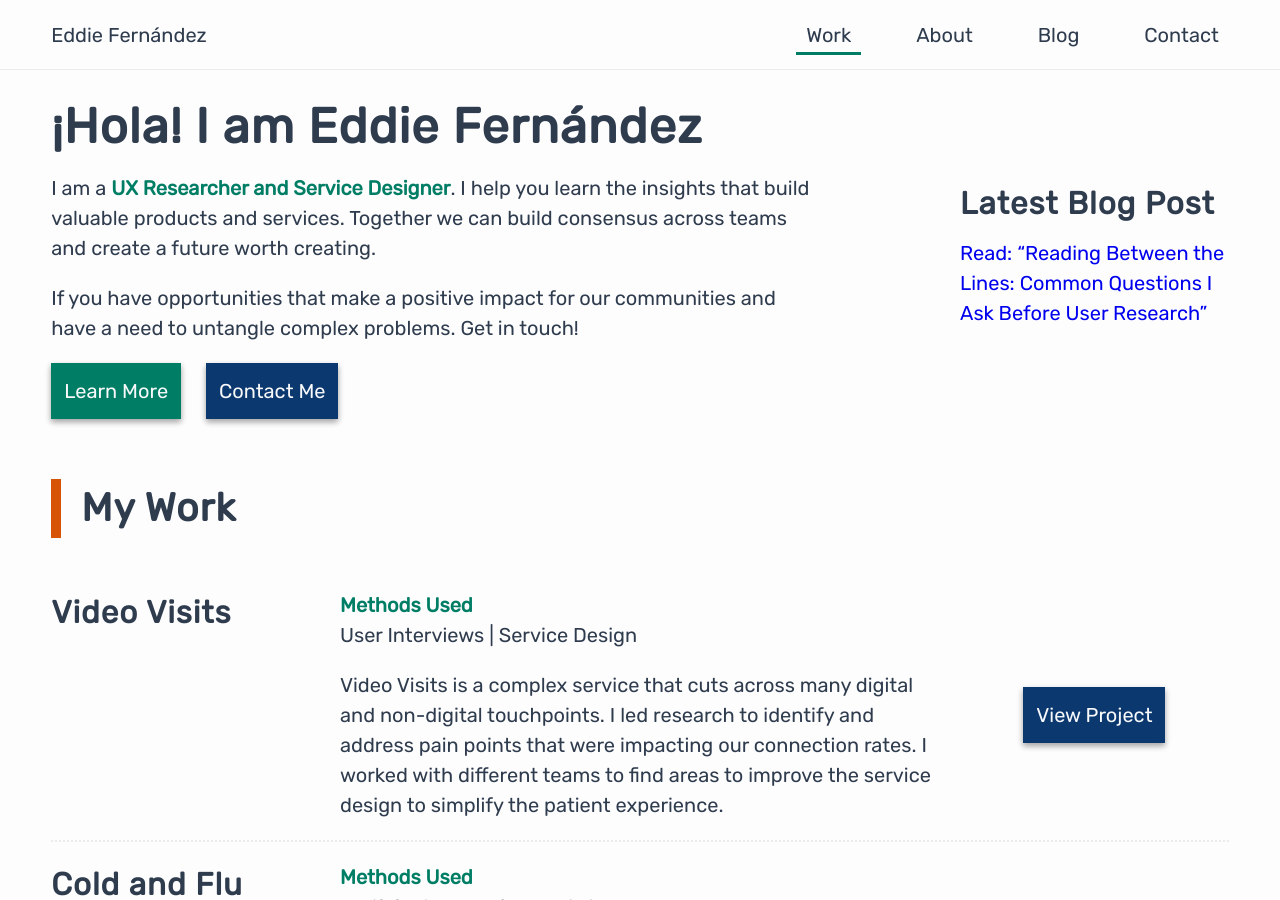
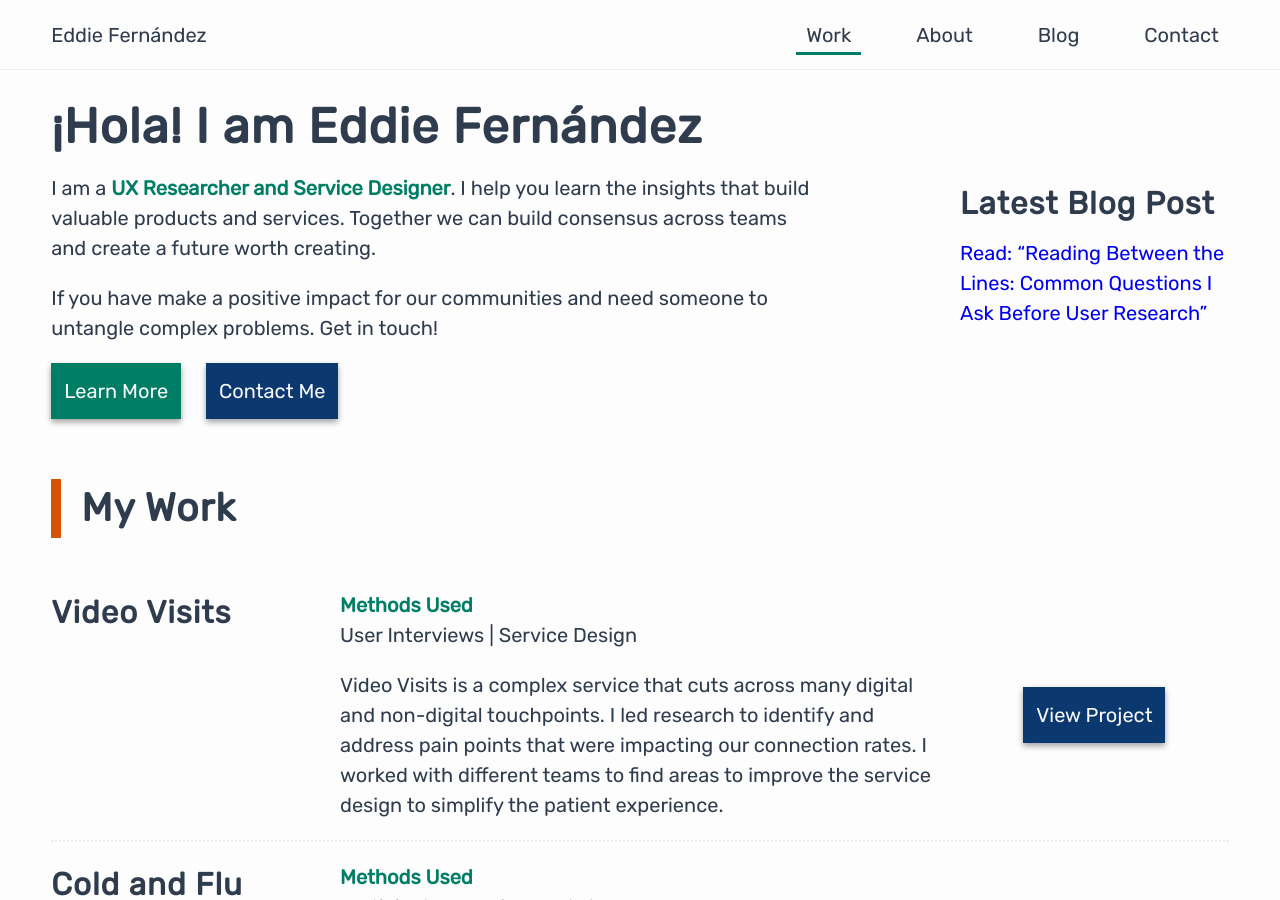
Before and after one commit to edfernan/edfernan.github.io, a Jekyll site: the page built from index.html, in a window 1280 px wide and 900 px high. Built offline with Jekyll 4.4.1, drawn with Linux system fonts in a browser that asks for light colours.

Commit message:
Slight edit to home page copy

```diff
--- a/index.html
+++ b/index.html
@@ -11,7 +11,7 @@ description: Eddie Fernandez is a UX Researcher and Service Designer based in th
 
   <p>I am a <em class="inline-em">UX Researcher and Service Designer</em>. I help you learn the insights that build valuable products and services. Together we can build consensus across teams and create a future worth creating.</p>
 
-  <p>If you have opportunities that make a positive impact for our communities and have a need to untangle complex problems. Get in touch!</p>
+  <p>If you have make a positive impact for our communities and need someone to untangle complex problems. Get in touch!</p>
 
   <div class="intro-buttons">
     <a href="/about" class="btn btn-primary gap-right">Learn More</a>
```
